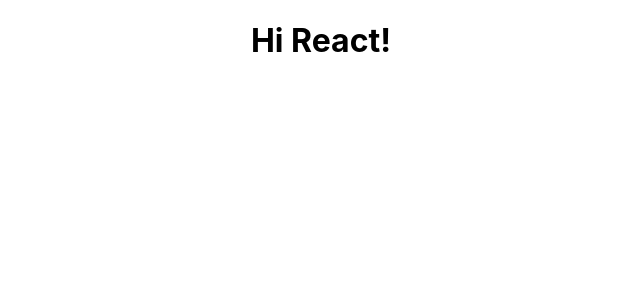
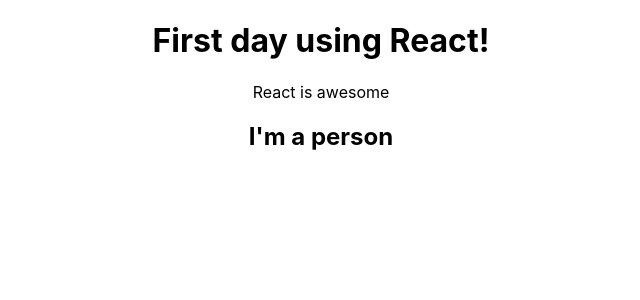
Before and after one commit to mhdnaldi/react-complete-guide, a React (Create React App) app: page / in a window 1280 px wide. Shown: the top 300 px of the page, without its empty margins (319-959 px from the left). Built offline with nearby package versions, Linux system fonts and the light colour scheme.

Commit message:
add Person component

```diff
--- a/src/App.js
+++ b/src/App.js
@@ -1,12 +1,29 @@
 // import logo from './logo.svg';
+// import { render } from '@testing-library/react';
+import React, { Component } from 'react'
+import Person from './Person/Person'
 import './App.css';
 
-function App() {
-  return (
-    <div className="App">
-      <h1>Hi React!</h1>
-    </div>
-  );
+class App extends Component {
+  render() {
+    return (
+      <div className="App">
+        <h1>First day using React!</h1>
+        <p>React is awesome</p>
+        <Person />
+      </div>
+    )
+  }
 }
 
+
+
+// function App() {
+//   return (
+//     <div className="App">
+//       <h1>Hi React!</h1>
+//     </div>
+//   );
+// }
+
 export default App;
--- /dev/null
+++ b/src/Person/Person.jsx
@@ -0,0 +1,7 @@
+import React from 'react'
+
+const person = () => {
+  return <h2>I'm a person</h2>
+}
+
+export default person
```
Also changed, not shown: 1 other file (tests, documents, lock files or other folders).
